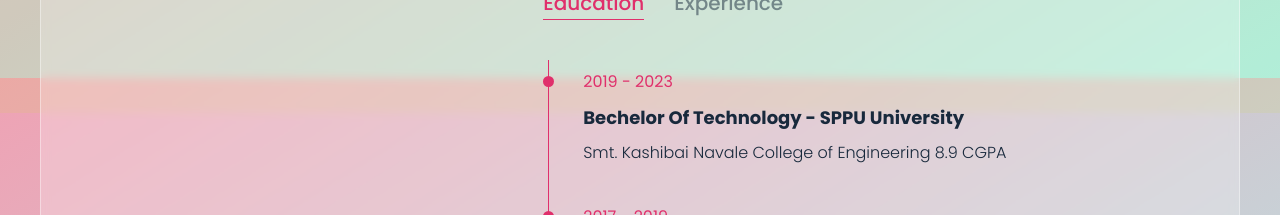
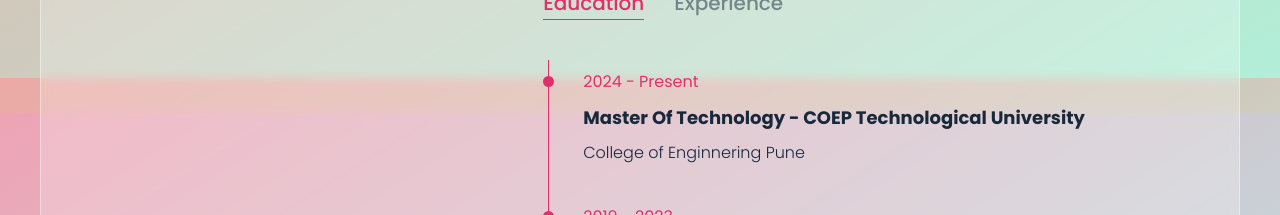
Before and after one commit to Rakesh-Choudhary175/portfolio, a React (Vite) app: page /about in a window 1280 px wide. Shown: the part 722-937 px from the top of the page. Built offline with nearby package versions, Linux system fonts and the light colour scheme.

Commit message:
education added

```diff
--- a/src/Component/UI/Education.jsx
+++ b/src/Component/UI/Education.jsx
@@ -1,5 +1,11 @@
 function Education() {
   const educationData = [
+    {
+      year: "2024 - Present",
+      degree: "Master of technology",
+      university: "COEP Technological University",
+      collegeName: "College of Enginnering Pune",
+    },
     {
       year: "2019 - 2023",
       degree: "bechelor of technology",
```
